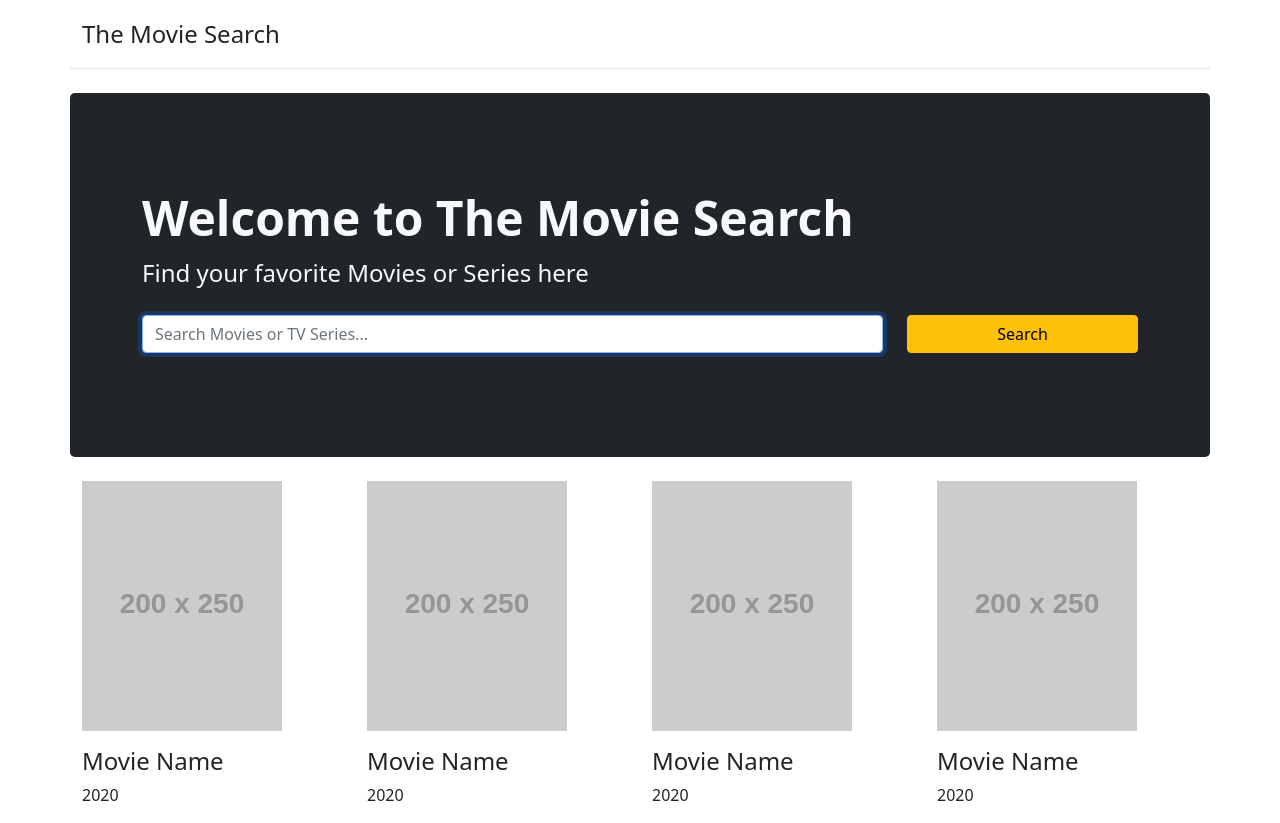
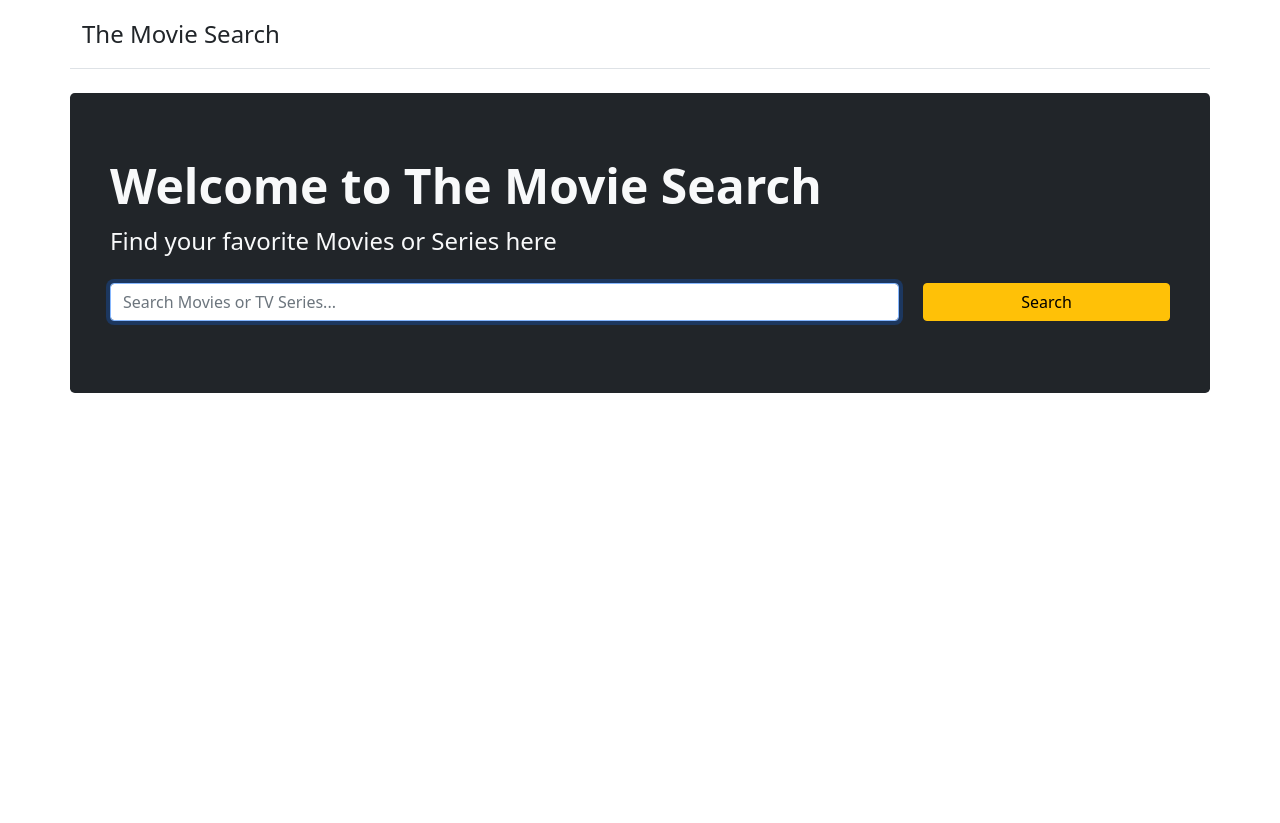
Before and after one commit to ariqd/react-redux-omdb, a React (Create React App) app: page / in a window 1280 px wide. After the commit the page ends 800 px from the top, so only its background shows below. Built offline with nearby package versions, Linux system fonts and the light colour scheme.

Commit message:
can search and show movies list

```diff
--- a/public/index.html
+++ b/public/index.html
@@ -9,12 +9,10 @@
       name="description"
       content="Web site created using create-react-app"
     />
-    <link rel="apple-touch-icon" href="%PUBLIC_URL%/logo192.png" />
     <!--
       manifest.json provides metadata used when your web app is installed on a
       user's mobile device or desktop. See https://developers.google.com/web/fundamentals/web-app-manifest/
     -->
-    <link rel="manifest" href="%PUBLIC_URL%/manifest.json" />
     <!--
       Notice the use of %PUBLIC_URL% in the tags above.
       It will be replaced with the URL of the `public` folder during the build.
--- a/src/components/Header.js
+++ b/src/components/Header.js
@@ -1,11 +1,11 @@
 const Header = () => {
   return (
-    <header class="pb-3 mb-4 mt-3 border-bottom">
+    <header className="pb-3 mb-4 mt-3 border-bottom">
       <a
         href="/"
-        class="d-flex align-items-center text-dark text-decoration-none"
+        className="d-flex align-items-center text-dark text-decoration-none"
       >
-        <span class="fs-4">The Movie Search</span>
+        <span className="fs-4">The Movie Search</span>
       </a>
     </header>
   )
--- a/src/components/MoviesList.js
+++ b/src/components/MoviesList.js
@@ -1,31 +1,22 @@
 import Col from "react-bootstrap/Col"
 import Image from "react-bootstrap/Image"
+import { connect } from "react-redux"
 
-const MoviesList = () => {
+const MoviesList = ({ movies }) => {
   return (
-    <>
-      <Col xs={12} md={3}>
-        <Image src="https://via.placeholder.com/200x250" fluid />
-        <h4 className="mt-3">Movie Name</h4>
-        <p>2020</p>
+    movies.Response === "True" &&
+    movies.Search.map((movie, index) => (
+      <Col xs={12} md={3} key={index}>
+        <Image src={movie.Poster} fluid />
+        <h4 className="mt-3">{movie.Title}</h4>
+        <p>{movie.Year}</p>
       </Col>
-      <Col xs={12} md={3}>
-        <Image src="https://via.placeholder.com/200x250" fluid />
-        <h4 className="mt-3">Movie Name</h4>
-        <p>2020</p>
-      </Col>
-      <Col xs={12} md={3}>
-        <Image src="https://via.placeholder.com/200x250" fluid />
-        <h4 className="mt-3">Movie Name</h4>
-        <p>2020</p>
-      </Col>
-      <Col xs={12} md={3}>
-        <Image src="https://via.placeholder.com/200x250" fluid />
-        <h4 className="mt-3">Movie Name</h4>
-        <p>2020</p>
-      </Col>
-    </>
+    ))
   )
 }
 
-export default MoviesList
+const mapStateToProps = (state) => ({
+  movies: state.movies.movies,
+})
+
+export default connect(mapStateToProps)(MoviesList)
--- a/src/components/SearchForm.js
+++ b/src/components/SearchForm.js
@@ -1,18 +1,25 @@
+import { connect } from "react-redux"
+import { searchMovie, fetchMovies } from "../redux/actions/searchActions"
 import Container from "react-bootstrap/Container"
 import Col from "react-bootstrap/Col"
 import Form from "react-bootstrap/Form"
 import Row from "react-bootstrap/Row"
 import Button from "react-bootstrap/Button"
 
-const SearchForm = () => {
+const SearchForm = ({ text, searchMovie, fetchMovies }) => {
+  const submit = (e) => {
+    e.preventDefault()
+    fetchMovies(text)
+  }
+
   return (
-    <div class="p-5 mb-4 bg-dark text-light rounded-3">
+    <div className="p-3 mb-4 bg-dark text-light rounded-3">
       <Container fluid className="py-5">
-        <h1 class="display-5 fw-bold">Welcome to The Movie Search</h1>
+        <h1 className="display-5 fw-bold">Welcome to The Movie Search</h1>
         <Col md="8" className="fs-4">
           Find your favorite Movies or Series here
         </Col>
-        <Form>
+        <Form onSubmit={(e) => submit(e)}>
           <Row className="align-items-center mt-4">
             <Col xs={12} md={9}>
               <Form.Label htmlFor="inlineFormInput" visuallyHidden>
@@ -23,6 +30,7 @@ const SearchForm = () => {
                 id="inlineFormInput"
                 placeholder="Search Movies or TV Series..."
                 autoFocus
+                onChange={(e) => searchMovie(e.target.value)}
               />
             </Col>
             <Col xs={12} md={3} className="d-grid gap-2">
@@ -37,4 +45,10 @@ const SearchForm = () => {
   )
 }
 
-export default SearchForm
+const mapStateToProps = (state) => ({
+  text: state.movies.text,
+})
+
+export default connect(mapStateToProps, { searchMovie, fetchMovies })(
+  SearchForm
+)
--- a/src/key.js
+++ b/src/key.js
@@ -1,3 +1,3 @@
 module.exports = {
-  APIKey: "b39afd6b",
+  key: "b39afd6b",
 }
```
